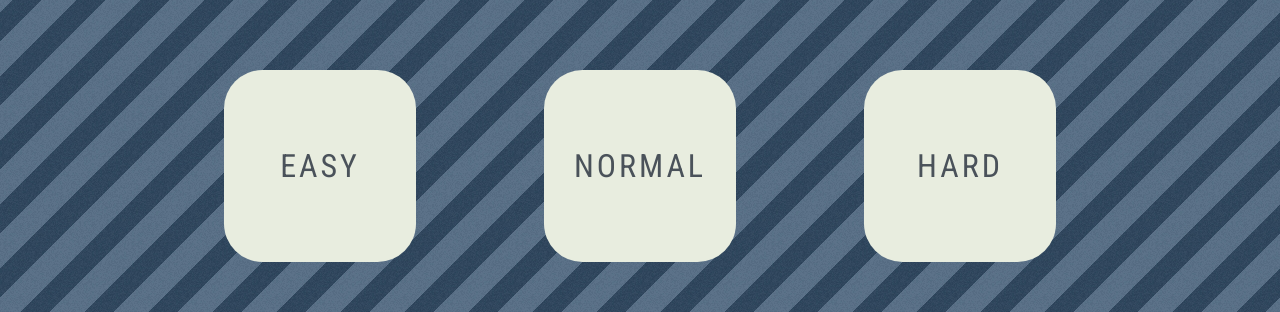
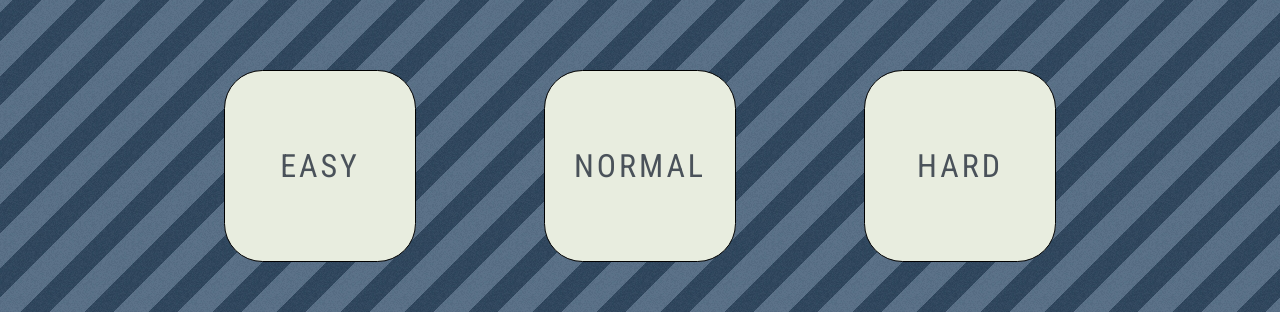
Before and after one commit to KrzysztofKazimierczak/15-puzzle, a React (Create React App) app: page / in a window 1280 px wide. Shown: the part 277-589 px from the top of the page. Built offline with nearby package versions, Linux system fonts and the light colour scheme; a web font is replaced by a local one.

Commit message:
add div border

```diff
--- a/src/styles/SetDifficulty.css
+++ b/src/styles/SetDifficulty.css
@@ -5,7 +5,6 @@
 
 .settings {
   display: flex;
-  /* flex-grow: 1; */
   width: 75vw;
   justify-content: space-around;
   align-items: center;
@@ -15,6 +14,7 @@
   position: relative;
   width: 15vw;
   height: 15vw;
+  border: 1px solid black;
   border-radius: 20%;
   background-color: #e8eddf;
   color: #4A525A;
```
